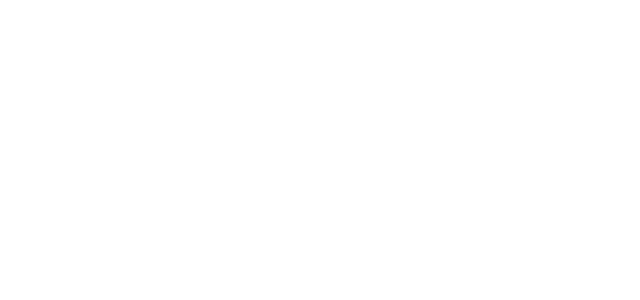
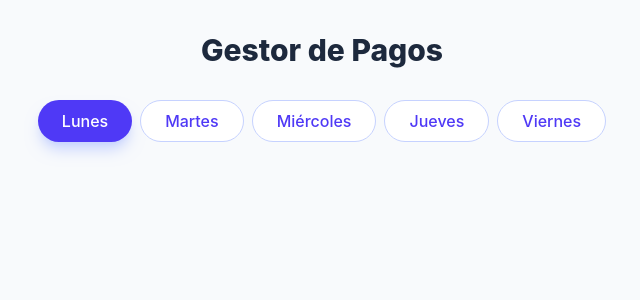
Before and after one commit to unknowncode44/cronograma_de_pagos_ts, a Vue app: page / in a window 1280 px wide. Shown: the top 300 px of the page, without its empty margins (318-958 px from the left). Built offline with nearby package versions, Linux system fonts and the light colour scheme.

Commit message:
creada funcionalidad

```diff
--- a/src/App.vue
+++ b/src/App.vue
@@ -10,12 +10,32 @@
 
 // creamos una variable reactiva que contendra el día seleccionado cuando toquemos el boton del día
 // aseguramos que esta variable solo reciba elementos del tipo DiaLaboral (por ejemplo: ref<DiaLaboral>('Lunes'))
-const diaSeleccionado = ref<DiaLaboral>('Lunes')
+const diaSeleccionado = ref<DiaLaboral>('Lunes');
+
+// funcion seleccionar día nos ayuda a cambiar la variable reactiva dependiendo la interaccion del usuario
+const seleccionarDia = (dia: DiaLaboral): void => {
+  diaSeleccionado.value = dia // IMPORTANTE: para acceder o cambiar el valor de la variable reactiva debemos usar .value
+}
 
 </script>
 
 <template>
-  <!-- html va aca -->
+
+  <div class="min-h-screen bg-slate-50 p-8 flex flex-col items-center">
+    <h1 class="text-3xl font-extrabold text-slate-800 mb-8">Gestor de Pagos</h1>
+    <div class="flex gap-2">
+
+      <!-- usamos directiva v-for para iterar en nuestra lista de dias-->
+      <button v-for="dia in dias" :key="dia" :class="[
+        'px-6 py-2 font-medium rounded-full transition-all duration-200',
+        diaSeleccionado === dia
+          ? 'bg-indigo-600 text-white shadow-lg shadow-indigo-200'
+          : 'bg-white text-indigo-600 border border-indigo-200 hover:bg-indigo-50'
+      ]" @click="seleccionarDia(dia)">
+        {{ dia }}
+      </button>
+    </div>
+  </div>
 </template>
 
 <style scoped>
```
